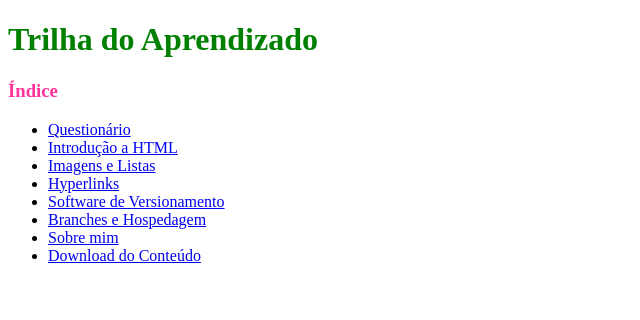
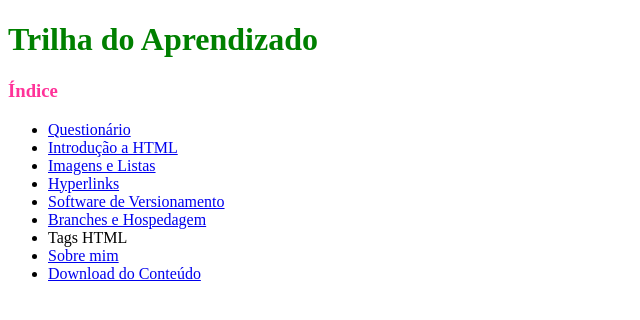
Before and after one commit to HelenaSuzuki/Trilha-do-aprendizado, a plain HTML site: page index.htm in a window 1280 px wide. Shown: the whole page, without its empty margins (0-640 px from the left). Drawn offline with Linux system fonts and the light colour scheme.

Commit message:
tags html

```diff
--- a/index.htm
+++ b/index.htm
@@ -17,6 +17,7 @@
     <li><a target ="_blank" href="RDE05_Helena_Suzuki.htm">Hyperlinks</a> </li>
     <li><a target="_blank" href="RDE06/RDE06-síntese.htm" >Software de Versionamento</a></li>
     <li><a target="_blank" href="RDE07/RDE07_Helena_Suzuki.htm">Branches e Hospedagem</li>
+    <li><a target="_blank" href=""></a>Tags HTML</li>
     <li><a target ="_blank" href="sobre.html">Sobre mim</a></li>
     <li><a href="Trilha do Aprendizado zip.zip" download="Trilha do Aprendizado zip.zip" >Download do Conteúdo</a></li>
 </ul>
```
